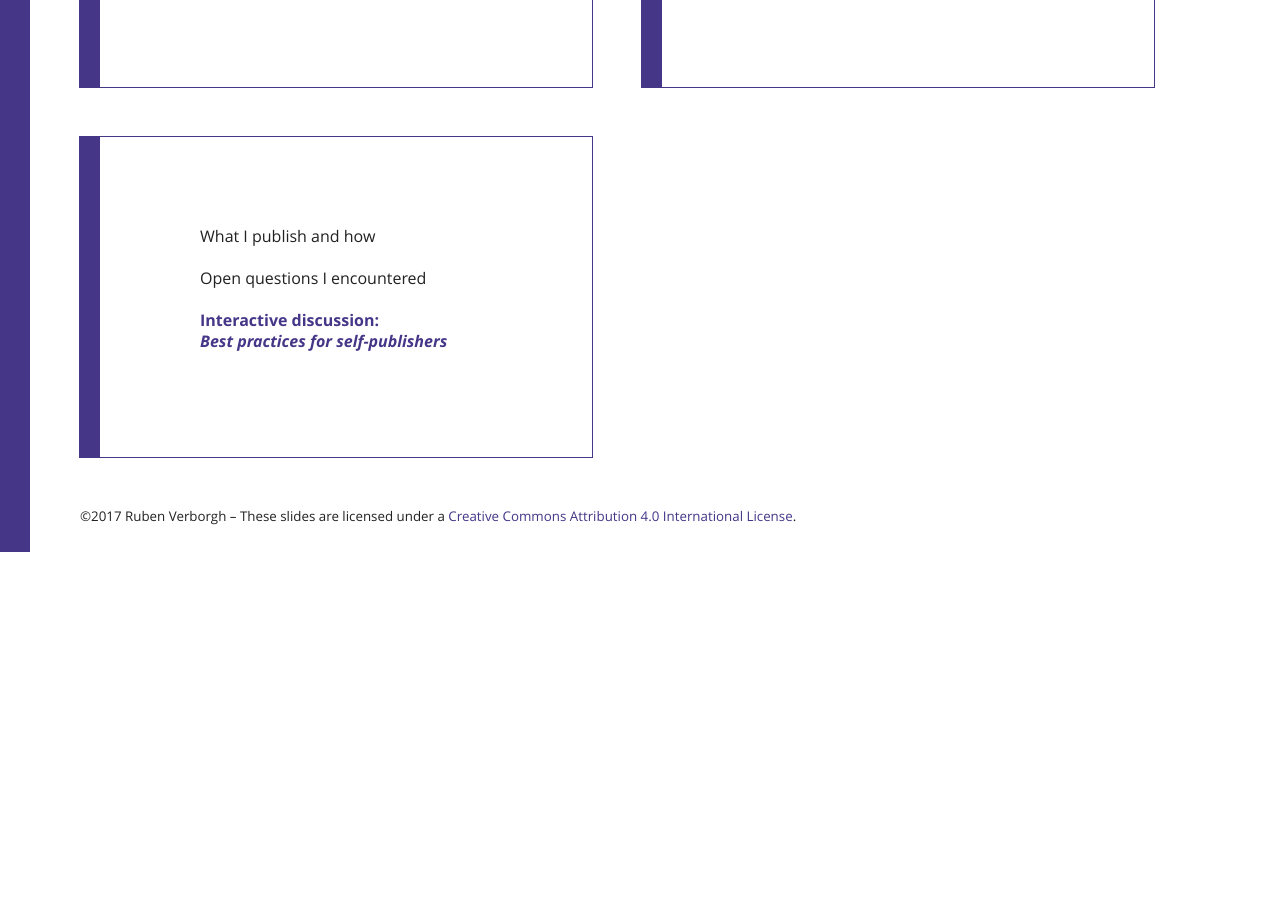
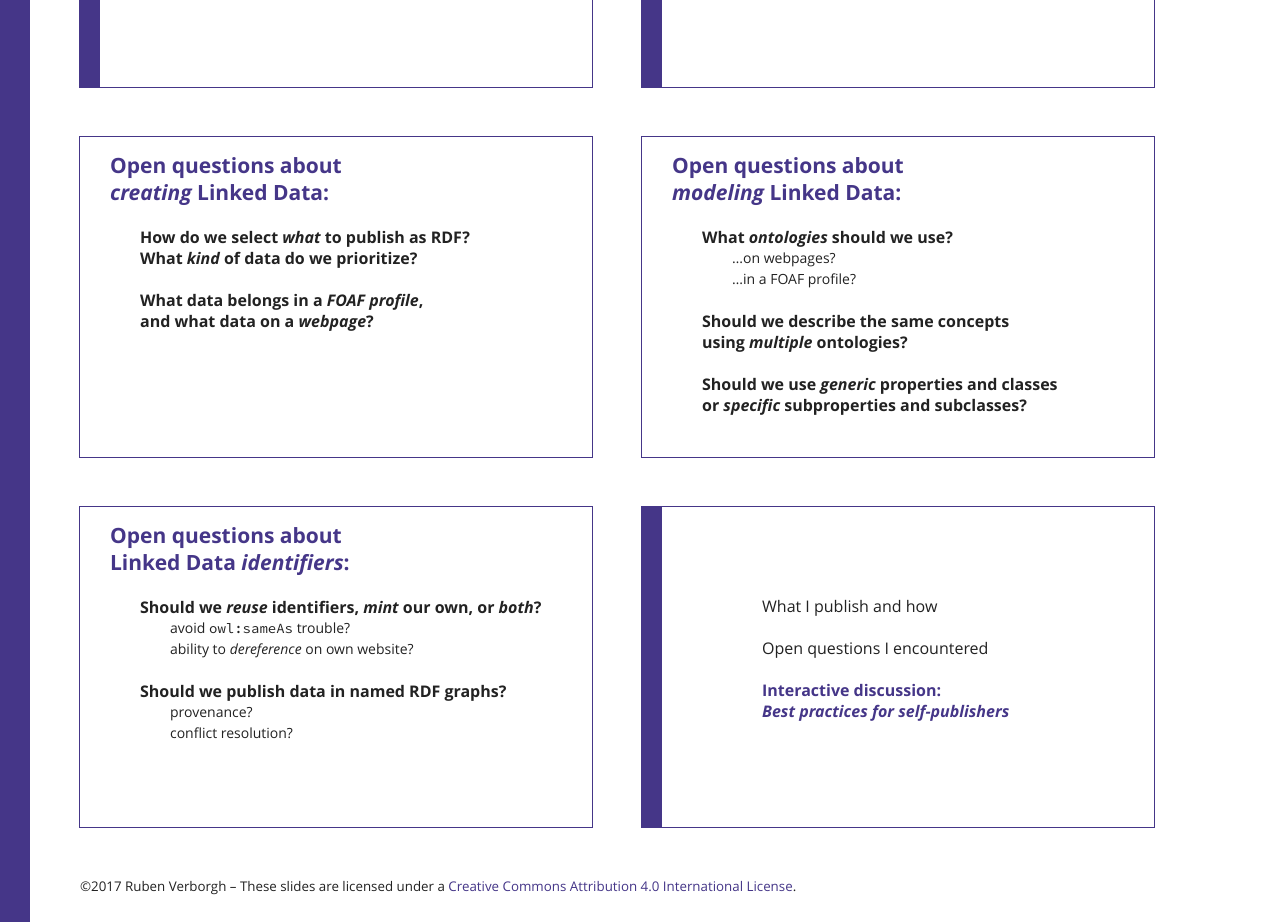
Before and after one commit to RubenVerborgh/Linked-Research-ESWC2017, a website: page index.html in a window 1280 px wide. Shown: the part 1360-2282 px from the top of the page. Before the commit the page ends 1912 px from the top, so only its background shows below. Drawn offline with Linux system fonts and the light colour scheme.

Commit message:
Add open questions.
Imported from https://rubenverborgh.github.io/LDOW2017/

```diff
--- a/index.html
+++ b/index.html
@@ -66,6 +66,70 @@
     </ul>
   </div>
 
+  <div class="slide" id="questions-data">
+    <h2>
+      Open questions about<br>
+      <em>creating</em> Linked Data:
+    </h2>
+    <ul>
+      <li class="next">
+        How do we select <em>what</em> to publish as RDF?<br>
+        What <em>kind</em> of data do we prioritize?
+      </li>
+      <li class="next">
+        What data belongs in a <em>FOAF profile</em>,<br>
+        and what data on a <em>webpage</em>?
+      </li>
+    </ul>
+  </div>
+
+  <div class="slide" id="questions-ontologies">
+    <h2>
+      Open questions about<br>
+      <em>modeling</em> Linked Data:
+    </h2>
+    <ul>
+      <li class="next">
+        What <em>ontologies</em> should we use?
+        <ul>
+          <li>…on webpages?</li>
+          <li>…in a FOAF profile?</li>
+        </ul>
+      </li>
+      <li class="next">
+        Should we describe the same concepts<br>
+        using <em>multiple</em> ontologies?
+      </li>
+      <li class="next">
+        Should we use <em>generic</em> properties and classes<br>
+        or <em>specific</em> subproperties and subclasses?
+      </li>
+    </ul>
+  </div>
+
+  <div class="slide" id="questions-identifiers">
+    <h2>
+      Open questions about<br>
+      Linked Data <em>identifiers</em>:
+    </h2>
+    <ul>
+      <li class="next">
+        Should we <em>reuse</em> identifiers, <em>mint</em> our own, or <em>both</em>?
+        <ul>
+          <li>avoid <code>owl:sameAs</code> trouble?</li>
+          <li>ability to <em>dereference</em> on own website?</li>
+        </ul>
+      </li>
+      <li class="next">
+        Should we publish data in named RDF graphs?
+        <ul>
+          <li>provenance?</li>
+          <li>conflict resolution?</li>
+        </ul>
+      </li>
+    </ul>
+  </div>
+
   <div class="toc slide" id="toc-discussion">
     <ul>
       <li><a href="#toc-website">What I publish and how</a></li>
```
